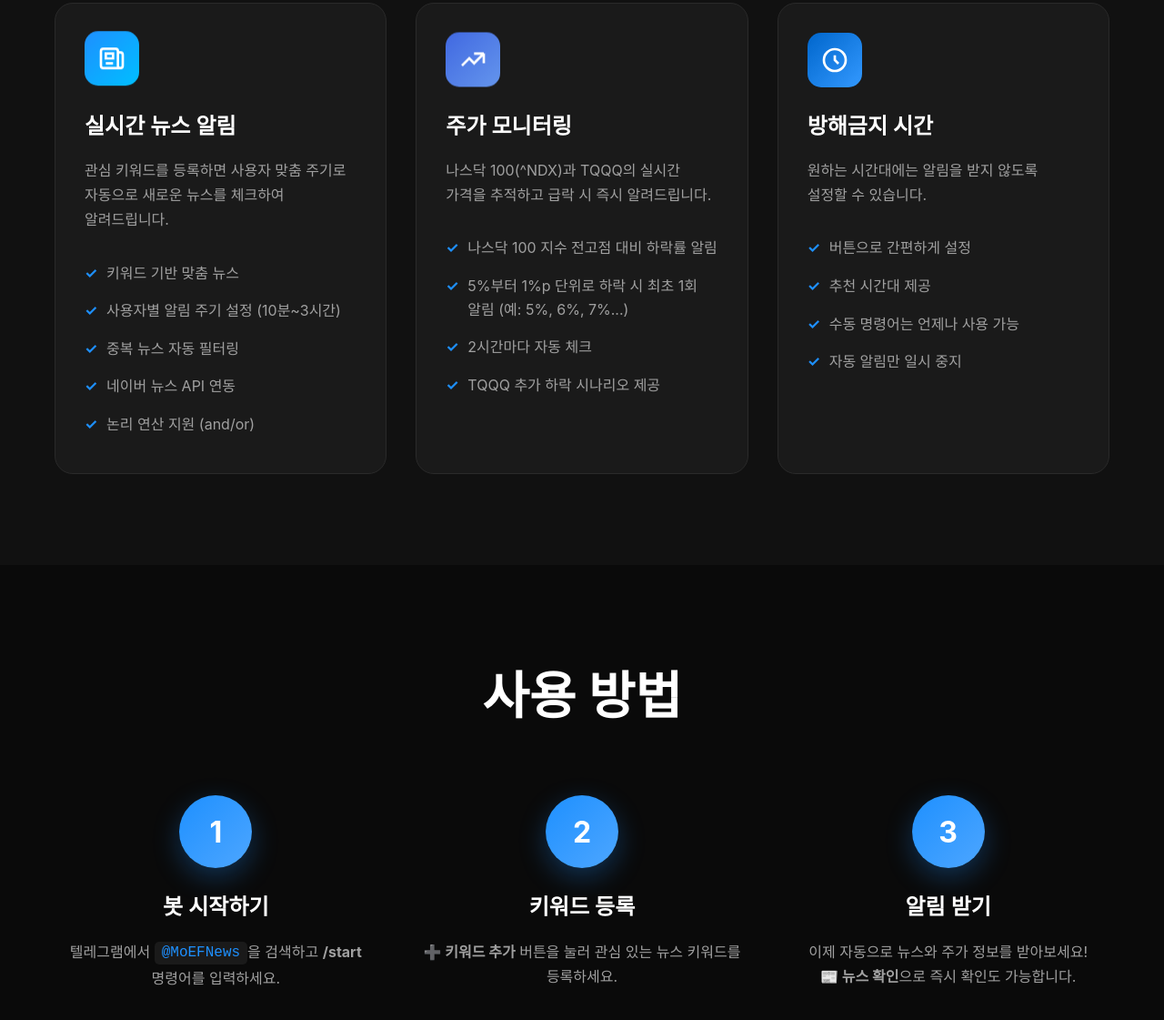
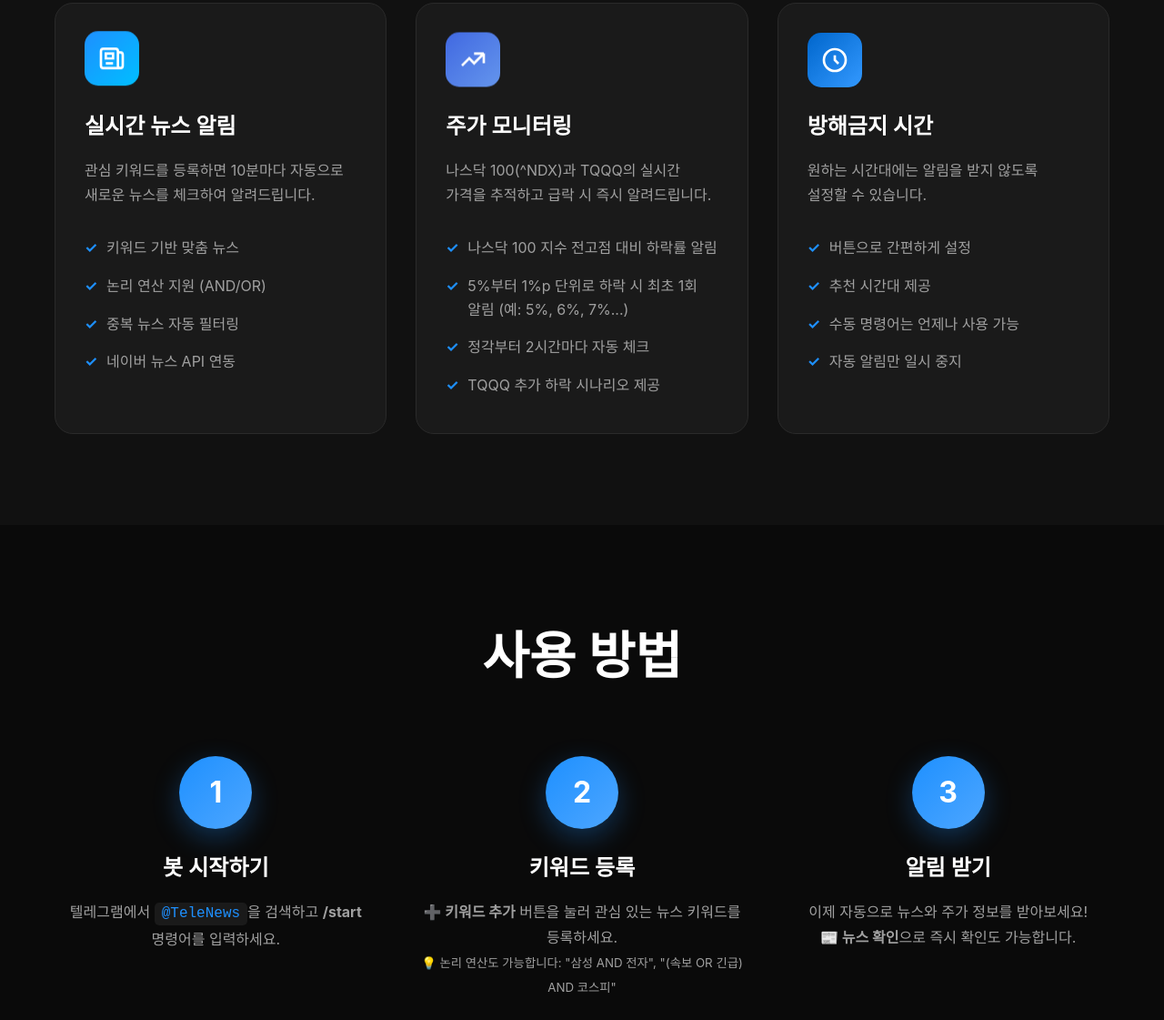
Before and after one commit to gmlehddl95/telenews-website, a plain HTML site: page index.html in a window 1280 px wide. Shown: the part 1051-2172 px from the top of the page at 91% size. Drawn offline with Linux system fonts and the light colour scheme.

Commit message:
수정: 홈페이지를 실제 기능에 맞게 업데이트
- 봇 이름: @MoEFNews  @TeleNews로 변경
- 뉴스 주기: '사용자 맞춤 주기'  '매 10분마다'로 정정
- 사용자별 알림 주기 설정 기능 제거 (실제로 구현되지 않음)
- 논리 연산 지원 (AND/OR) 설명 추가
- 주가 체크: '2시간마다'  '정각부터 2시간마다'로 정확히 명시
- 모든 텔레그램 링크를 올바른 봇으로 변경

```diff
--- a/index.html
+++ b/index.html
@@ -19,9 +19,9 @@
                     <span class="gradient-text">TeleNews Bot</span>
                 </h1>
                 <p class="hero-subtitle">
-                    사용자 맞춤 주기로 키워드 뉴스를 텔레그램으로 알려드립니다
+                    매 10분마다 키워드 뉴스를 텔레그램으로 알려드립니다
                 </p>
-                <a href="https://t.me/MoEFNewsBot?start=welcome" class="cta-button" target="_blank">
+                <a href="https://t.me/TeleNews?start=welcome" class="cta-button" target="_blank">
                     <svg class="telegram-icon" viewBox="0 0 24 24" fill="currentColor">
                         <path d="M12 2C6.48 2 2 6.48 2 12s4.48 10 10 10 10-4.48 10-10S17.52 2 12 2zm4.64 6.8c-.15 1.58-.8 5.42-1.13 7.19-.14.75-.42 1-.68 1.03-.58.05-1.02-.38-1.58-.75-.88-.58-1.38-.94-2.23-1.5-.99-.65-.35-1.01.22-1.59.15-.15 2.71-2.48 2.76-2.69a.2.2 0 00-.05-.18c-.06-.05-.14-.03-.21-.02-.09.02-1.49.95-4.22 2.79-.4.27-.76.41-1.08.4-.36-.01-1.04-.2-1.55-.37-.63-.2-1.12-.31-1.08-.66.02-.18.27-.36.74-.55 2.92-1.27 4.86-2.11 5.83-2.51 2.78-1.16 3.35-1.36 3.73-1.36.08 0 .27.02.39.12.1.08.13.19.14.27-.01.06.01.24 0 .38z"/>
                     </svg>
@@ -47,14 +47,13 @@
                     </div>
                     <h3 class="feature-title">실시간 뉴스 알림</h3>
                     <p class="feature-description">
-                        관심 키워드를 등록하면 사용자 맞춤 주기로 자동으로 새로운 뉴스를 체크하여 알려드립니다.
+                        관심 키워드를 등록하면 10분마다 자동으로 새로운 뉴스를 체크하여 알려드립니다.
                     </p>
                     <ul class="feature-list">
                         <li>키워드 기반 맞춤 뉴스</li>
-                        <li>사용자별 알림 주기 설정 (10분~3시간)</li>
+                        <li>논리 연산 지원 (AND/OR)</li>
                         <li>중복 뉴스 자동 필터링</li>
                         <li>네이버 뉴스 API 연동</li>
-                        <li>논리 연산 지원 (and/or)</li>
                     </ul>
                 </div>
 
@@ -72,7 +71,7 @@
                     <ul class="feature-list">
                         <li>나스닥 100 지수 전고점 대비 하락률 알림</li>
                         <li>5%부터 1%p 단위로 하락 시 최초 1회 알림 (예: 5%, 6%, 7%...)</li>
-                        <li>2시간마다 자동 체크</li>
+                        <li>정각부터 2시간마다 자동 체크</li>
                         <li>TQQQ 추가 하락 시나리오 제공</li>
                     </ul>
                 </div>
@@ -110,7 +109,7 @@
                     <div class="step-number">1</div>
                     <h3 class="step-title">봇 시작하기</h3>
                     <p class="step-description">
-                        텔레그램에서 <code>@MoEFNews</code>을 검색하고 <strong>/start</strong> 명령어를 입력하세요.
+                        텔레그램에서 <code>@TeleNews</code>을 검색하고 <strong>/start</strong> 명령어를 입력하세요.
                     </p>
                 </div>
 
@@ -118,7 +117,8 @@
                     <div class="step-number">2</div>
                     <h3 class="step-title">키워드 등록</h3>
                     <p class="step-description">
-                        <strong>➕ 키워드 추가</strong> 버튼을 눌러 관심 있는 뉴스 키워드를 등록하세요.
+                        <strong>➕ 키워드 추가</strong> 버튼을 눌러 관심 있는 뉴스 키워드를 등록하세요.<br>
+                        <small>💡 논리 연산도 가능합니다: "삼성 AND 전자", "(속보 OR 긴급) AND 코스피"</small>
                     </p>
                 </div>
 
@@ -186,7 +186,7 @@
                 무료로 제공되는 TeleNews Bot으로<br>
                 중요한 뉴스와 주가 정보를 놓치지 마세요.
             </p>
-            <a href="https://t.me/MoEFNewsBot?start=welcome" class="cta-button large" target="_blank">
+            <a href="https://t.me/TeleNews?start=welcome" class="cta-button large" target="_blank">
                 <svg class="telegram-icon" viewBox="0 0 24 24" fill="currentColor">
                     <path d="M12 2C6.48 2 2 6.48 2 12s4.48 10 10 10 10-4.48 10-10S17.52 2 12 2zm4.64 6.8c-.15 1.58-.8 5.42-1.13 7.19-.14.75-.42 1-.68 1.03-.58.05-1.02-.38-1.58-.75-.88-.58-1.38-.94-2.23-1.5-.99-.65-.35-1.01.22-1.59.15-.15 2.71-2.48 2.76-2.69a.2.2 0 00-.05-.18c-.06-.05-.14-.03-.21-.02-.09.02-1.49.95-4.22 2.79-.4.27-.76.41-1.08.4-.36-.01-1.04-.2-1.55-.37-.63-.2-1.12-.31-1.08-.66.02-.18.27-.36.74-.55 2.92-1.27 4.86-2.11 5.83-2.51 2.78-1.16 3.35-1.36 3.73-1.36.08 0 .27.02.39.12.1.08.13.19.14.27-.01.06.01.24 0 .38z"/>
                 </svg>
```
